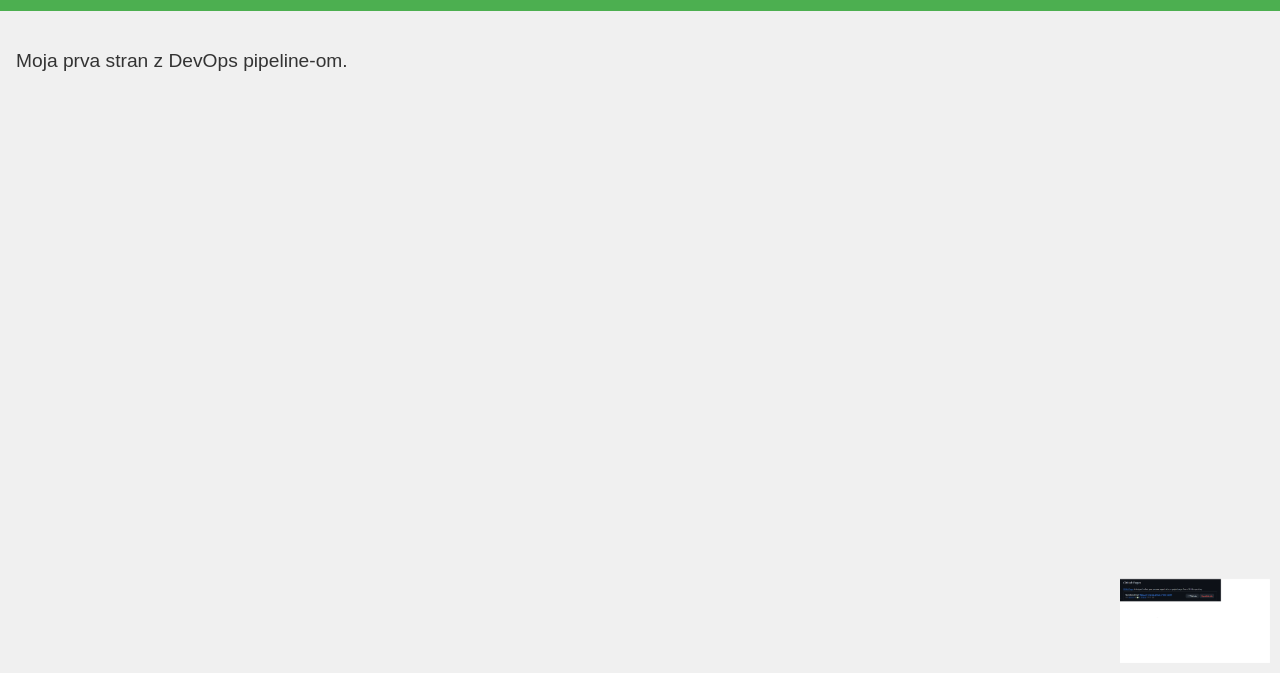
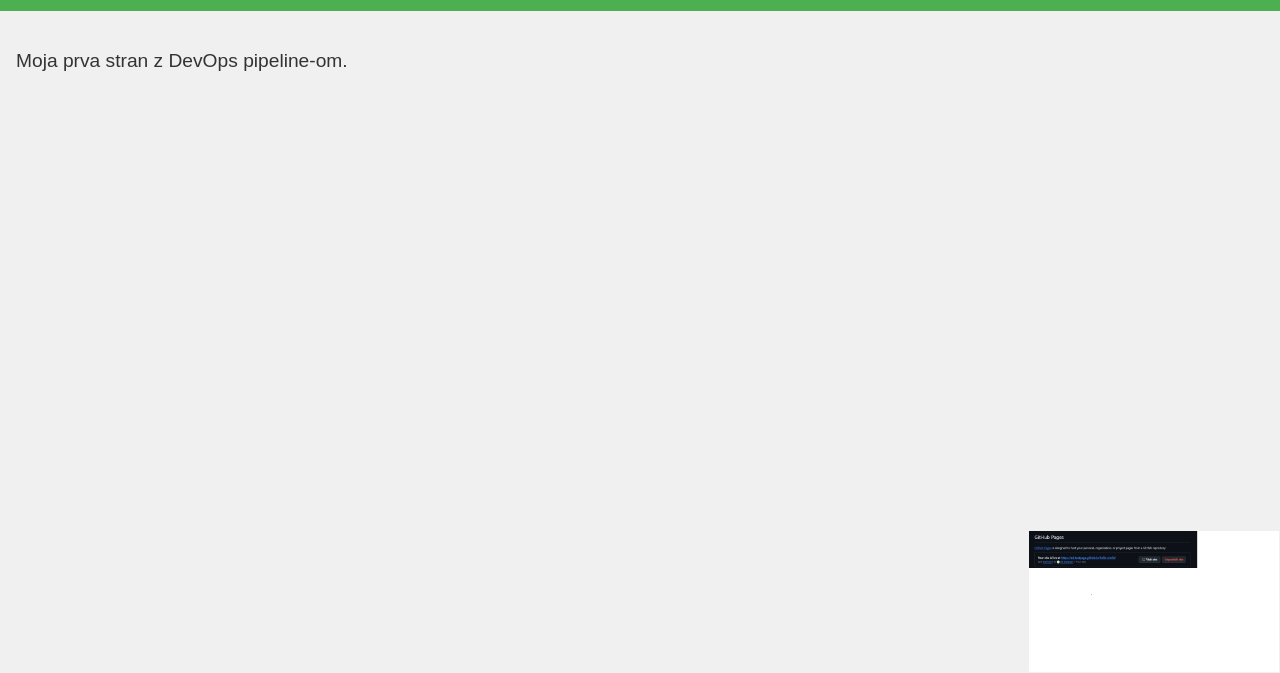
Before and after one commit to ad-testpage/hello-world, a plain HTML site: page index.html in a window 1280 px wide. Shown: the part 127-800 px from the top of the page. Drawn offline with Linux system fonts and the light colour scheme.

Commit message:
urejanje slike v .css

```diff
--- a/style.css
+++ b/style.css
@@ -31,9 +31,9 @@ p {
 /* slika desno spodaj */
 .bottom-right {
     position: fixed;   /* fiksno na ekran, ostane med scrollanjem */
-    bottom: 10px;      /* razdalja od spodnjega roba */
-    right: 10px;       /* razdalja od desnega roba */
-    width: 150px;      /* prilagodi velikost slike */
+    bottom: 1px;      /* razdalja od spodnjega roba */
+    right: 1px;       /* razdalja od desnega roba */
+    width: 250px;      /* prilagodi velikost slike */
     height: auto;      /* ohranja razmerje slike */
-    z-index: 1000;     /* slika bo nad ostalo vsebino */
+    z-index: 100;     /* slika bo nad ostalo vsebino */
 }
```
